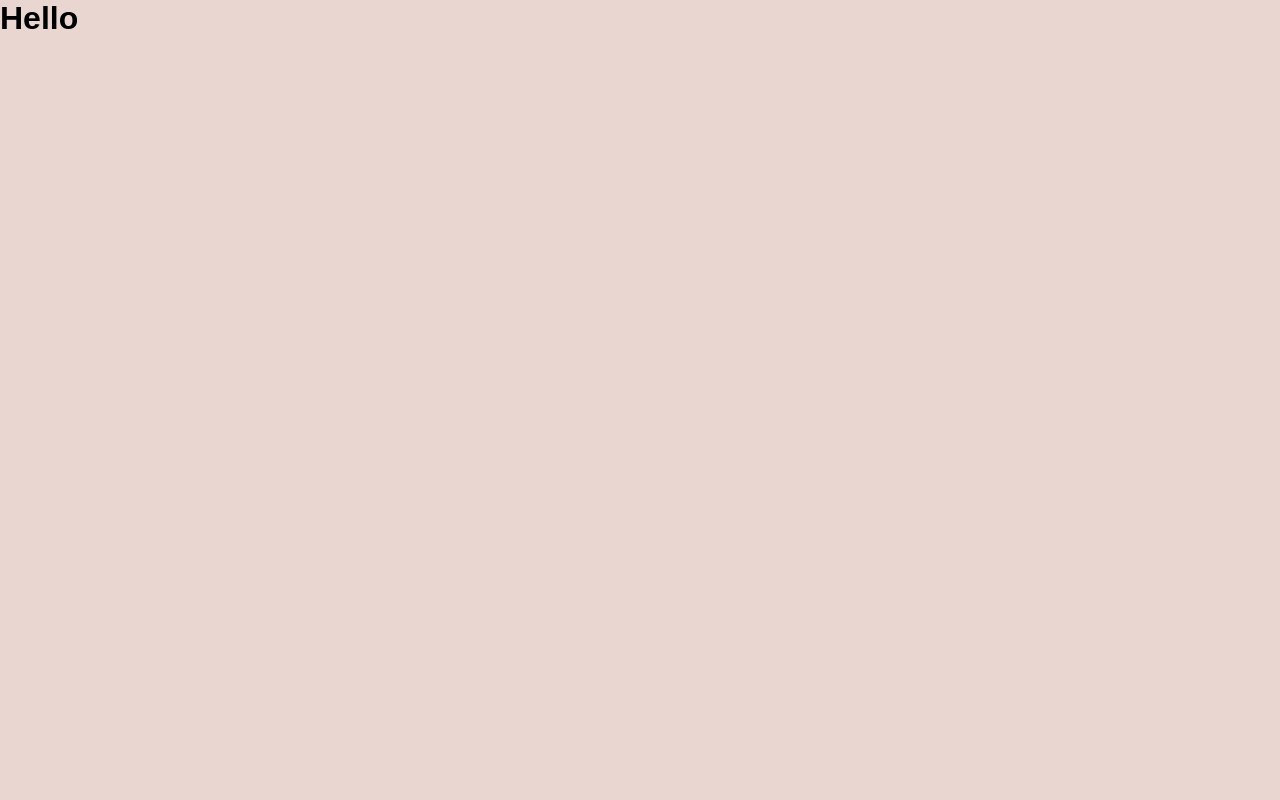
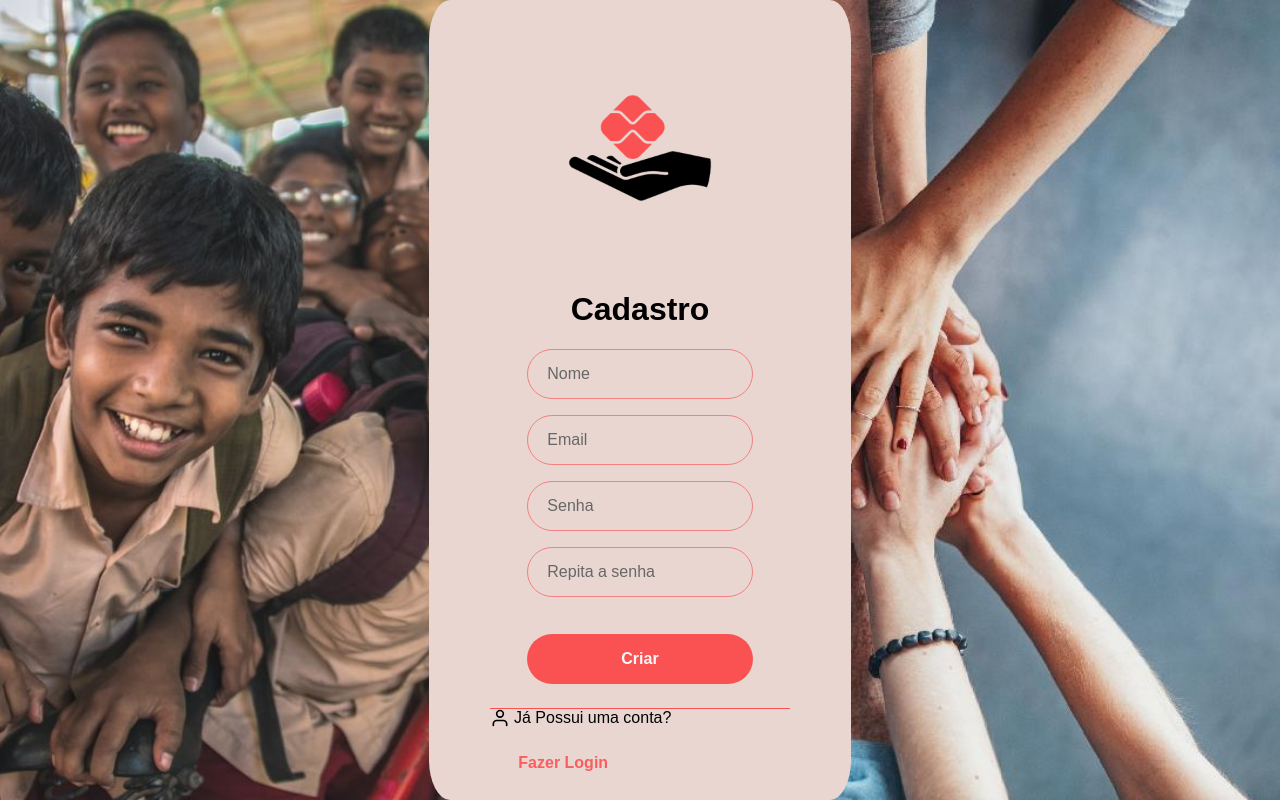
Before and after one commit to ViniciusGR797/doapix-ui, a Next.js app: page /sign-up in a window 1280 px wide. Built offline with nearby package versions, Linux system fonts and the light colour scheme.

Commit message:
Feat: Finalizando tela de cadastro

```diff
--- a/src/pages/sign-up/index.tsx
+++ b/src/pages/sign-up/index.tsx
@@ -1,7 +1,64 @@
-export default function Login() {
-    return (
-        <>
-            <h1>Hello</h1>
-        </>
-    )
+import Head from "next/head";
+import Image from "next/image";
+import { Inter } from "next/font/google";
+import styles from "./styles.module.scss";
+import logo from "../../../public/logo.png";
+import { Input } from "../../components/ui/Input";
+import { useState } from "react";
+import { Button } from "@/components/ui/Button";
+import { FiUser, FiMail } from "react-icons/fi";
+import children from "../../../public/children.jpg";
+import hands from "../../../public/hands.jpg";
+
+const inter = Inter({ subsets: ["latin"] });
+
+export default function SignUp() {
+    const [name, setName] = useState('');
+    const [email, setEmail] = useState('');
+    const [password, setPassword] = useState('');
+    const [repeatPassword, setRepeatPassword] = useState('');
+    const [loading, setLoading] = useState(false);
+
+  return (
+    <>
+      <Head>
+        <title>DoaPix - Login</title>
+        <meta name="viewport" content="width=device-width, initial-scale=1" />
+        <link rel="icon" href="/favicon.ico" />
+      </Head>
+
+      <div className={styles.mainDiv}>
+
+
+        <div className={styles.containerCenter}>
+          <Image src={logo} alt="doa-pix logo" height={200}/>
+          <div className={styles.login}>
+            <form className={styles.form}>
+              <h1>Cadastro</h1>
+              <Input placeholder="Nome" type="text" value={name} onChange={ (e) => setName(e.target.value)} />
+              <Input placeholder="Email" type="text" value={email} onChange={ (e) => setEmail(e.target.value)} />
+              <Input placeholder="Senha" type="password" value={password} onChange={ (e) => setPassword(e.target.value)} />
+              <Input placeholder="Repita a senha" type="password" value={repeatPassword} onChange={ (e) => setRepeatPassword(e.target.value)} />
+              <Button type="submit" loading={false} style={{ marginTop: '7%' }}>Criar</Button>
+              <div className={styles.linha}>
+              <FiUser size={20} style={{ verticalAlign: 'middle', marginBottom: '2px' }} />
+              <a> Já Possui uma conta?</a>
+                <button className={styles.touchableOpacity} >Fazer Login</button>
+              </div>
+            </form>
+          </div>
+        </div>
+
+        <div className={styles.rightBackground}>
+          <Image src={hands} alt="hands" layout="fill" objectFit="cover" />
+        </div>
+
+        <div className={styles.leftBackground}>
+          <Image src={children} alt="children-smiling" layout="fill" objectFit="cover" />
+        </div>
+
+
+      </div>
+    </>
+  );
 }
--- a/src/pages/sign-up/styles.module.scss
+++ b/src/pages/sign-up/styles.module.scss
@@ -0,0 +1,114 @@
+.mainDiv {
+    position: relative;
+    display: flex;
+    justify-content: center;
+    align-items: center;
+    height: 100vh;
+  }
+
+  .leftBackground {
+    position: absolute;
+    top: 0;
+    left: 0;
+    width: 50%;
+    height: 100%;
+    background-image: url('../../../public/children.jpg');
+    background-size: cover;
+  }
+
+  .rightBackground {
+    position: absolute;
+    top: 0;
+    right: 0;
+    width: 50%;
+    height: 100%;
+    background-image: url('../../../public/hands.jpg');
+    background-size: cover;
+  }
+
+  .containerCenter {
+    position: relative;
+    min-height: 100%;
+    min-width: 33%;
+    max-width: 600px;
+    padding: 20px;
+    z-index: 1;
+    border-radius: 5%;
+    background-color: var(--fundo);
+    width: 33%;
+    display: flex;
+    justify-content: center;
+    align-items: center;
+    flex-direction: column;
+  }
+
+  .login {
+    width: 100%;
+    display: flex;
+    align-items: center;
+    justify-content: center;
+    flex-direction: column;
+    padding: 2rem 1.5rem;
+
+    .linha{
+        border: none;
+        height: 0.8px;
+        background-color: var(--detalhe);
+        margin-top: 8%;
+    }
+
+    a{
+        padding-top: 10%;
+        padding-bottom: 3%;
+    }
+  }
+
+  .form {
+    width: 90%;
+    display: flex;
+    flex-direction: column;
+    align-items: center;
+    justify-content: center;
+
+    h1{
+        margin-bottom: 7%;
+    }
+  }
+
+  @media(max-width: 720px) {
+    .login {
+      width: 90%;
+    }
+
+    .Photo {
+      display: none;
+    }
+  }
+
+  .buttonAnonimo {
+    font-weight: bold;
+    width: 75%;
+    height: 50px;
+    background-color: var(--detalhe);
+    border: 0;
+    padding: 0.4rem;
+    color: var(--clara);
+    border-radius: 0.8rem;
+  }
+
+  .touchableOpacity {
+    color: var(--detalhe);
+    font-weight: bold;
+    background-color: transparent;
+    border: none;
+    margin: 0 1.8rem;
+    display: inline-block;
+    margin-top: 8%;
+    opacity: 0.9;
+    transition: all 0.5s;
+  }
+
+  .touchableOpacity:hover {
+    opacity: 1;
+    transform: scale(1.2);
+  }
```
